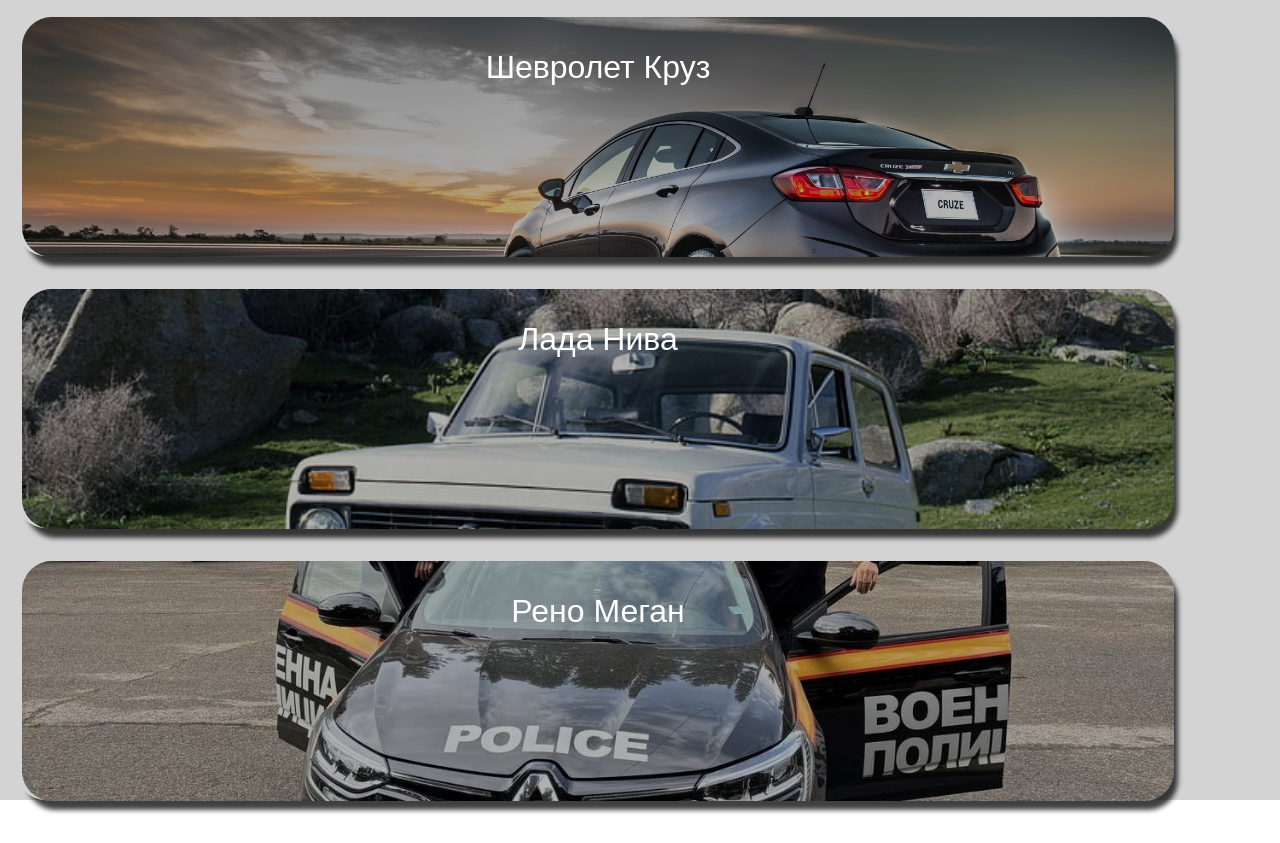
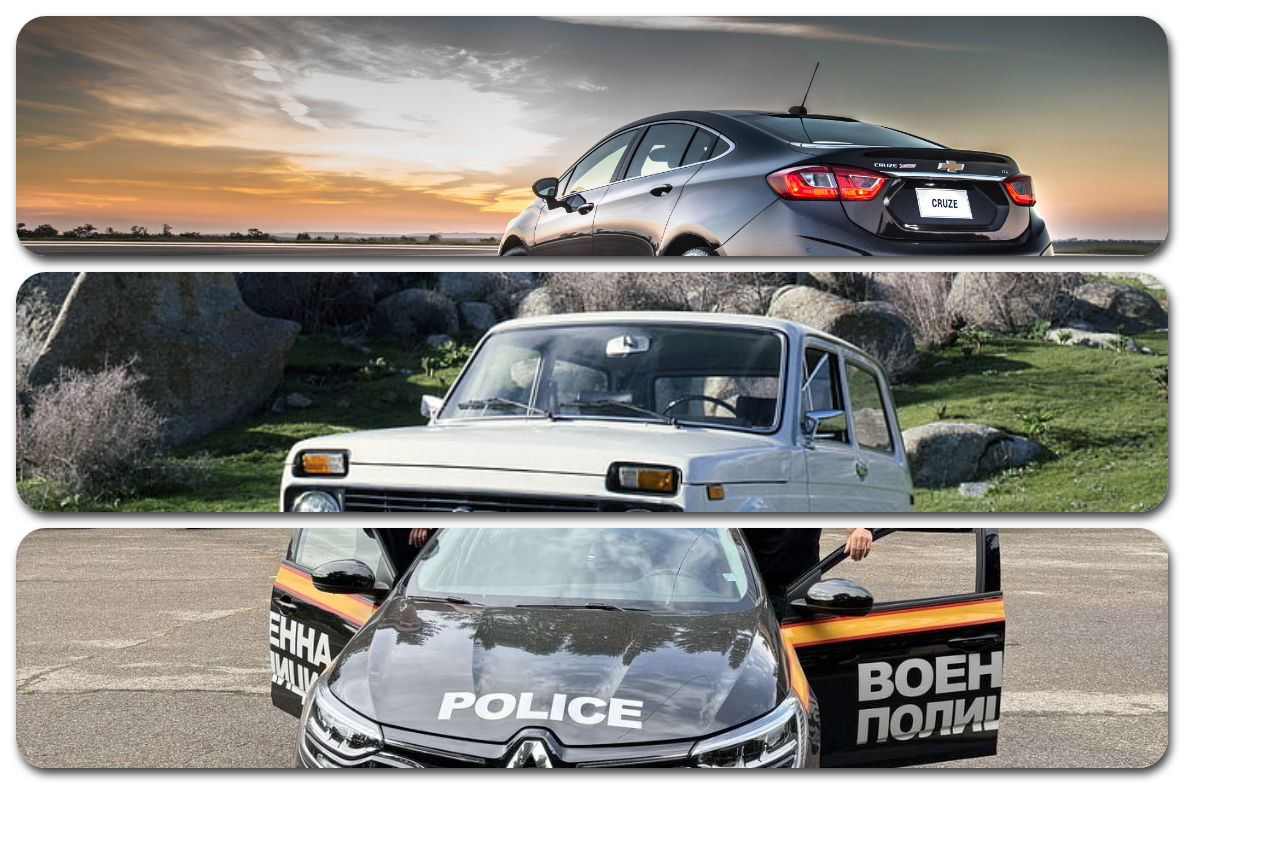
Before and after one commit to georgievmv/mileage-log-book-calculator, a React (Create React App) app: page / in a window 1280 px wide. Before the commit the page ends 816 px from the top, so only its background shows below. Built offline with nearby package versions, Linux system fonts and the light colour scheme.

Commit message:
css edits

```diff
--- a/src/App.css
+++ b/src/App.css
@@ -2,10 +2,7 @@
   margin: 0px;
   padding: 0px;
 }
-.App {
-  height: 100vh;
-  background-color: #d3d3d3;
-}
+
 .form-group {
   align-items: center;
   display: flex;
@@ -91,29 +88,27 @@
 .car-button {
   height: 30vh;
   width: 90vw;
-  border: none;
-  background-color: transparent;
-  object-fit: contain;
   border-radius: 30px;
   margin: 1rem;
-  box-shadow: 10px 10px 5px 0px rgba(0, 0, 0, 0.75);
-  -webkit-box-shadow: 10px 10px 5px 0px rgba(0, 0, 0, 0.75);
-  -moz-box-shadow: 10px 10px 5px 0px rgba(0, 0, 0, 0.75);
+  cursor: pointer;
+  box-shadow: 3px 6px 8px 0px rgba(0, 0, 0, 0.75);
+    -webkit-box-shadow: 3px 6px 8px 0px rgba(0, 0, 0, 0.75);
+    -moz-box-shadow: 3px 6px 8px 0px rgba(0, 0, 0, 0.75);
   position: relative;
 }
 
 .car-button img {
   object-fit: cover;
-  height: 30vh;
-  width: 90vw;
   border-radius: 30px;
+  height: 100%;
+  width: 100%;
 }
 
 .car-button-backdrop {
   background-color: rgb(0, 0, 0, 0.3);
   width: 100%;
   height: 30vh;
-
+  border: 1px solid red;
   border-radius: 30px;
   position: absolute;
   top: 1px;
--- a/src/pages/Cars.tsx
+++ b/src/pages/Cars.tsx
@@ -13,12 +13,10 @@
     <div>
       {cars.map((elem) => {
         return (
-          <button className="car-button" id={elem.name} key={elem.name} onClick={carSelectHandler}>
-            <img src={elem.img} alt="" />
-            <div className="car-button-backdrop">
+          <div className="car-button" id={elem.name} key={elem.name} onClick={carSelectHandler}>
+              <img src={elem.img} alt="" />
               <p className="car-button-name">{elem.name}</p>
-            </div>
-          </button>
+          </div>
         );
       })}
     </div>
```
